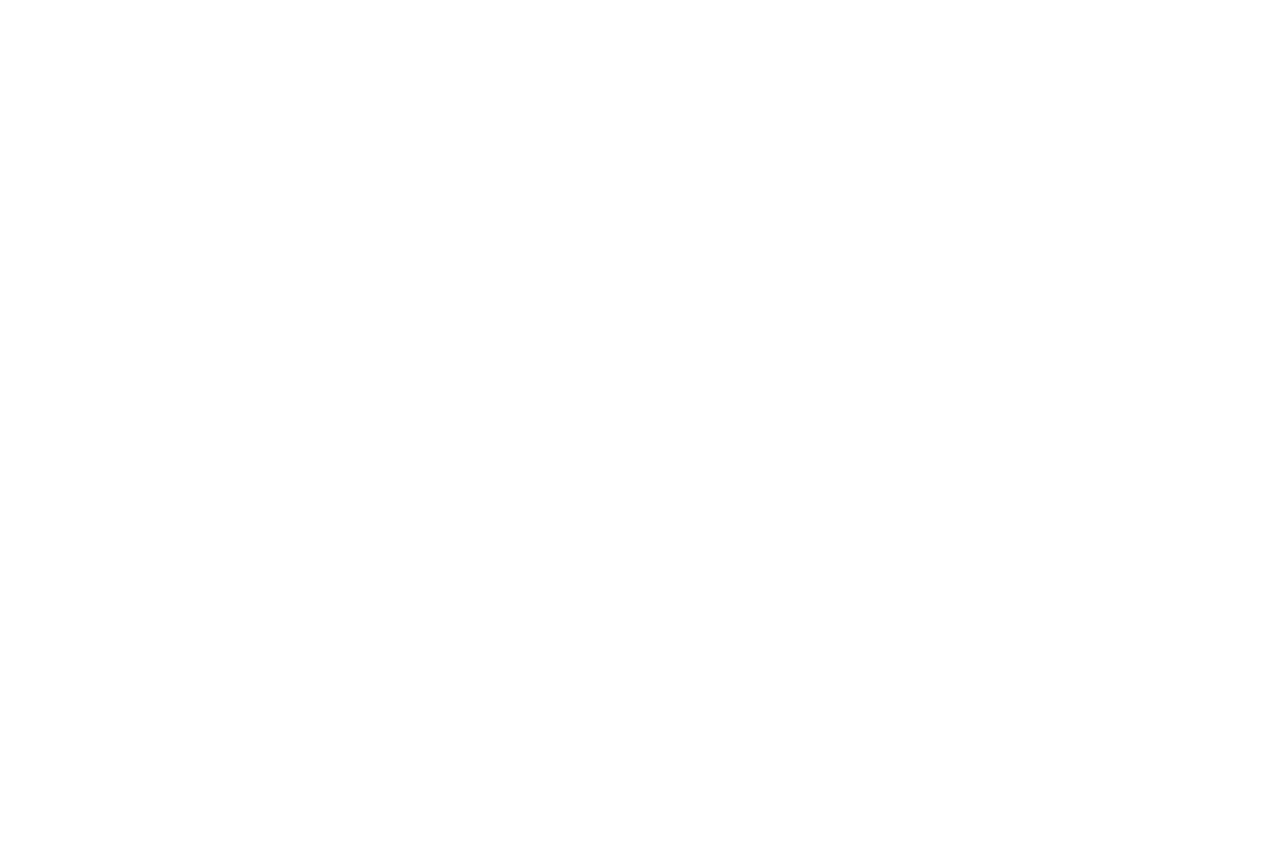
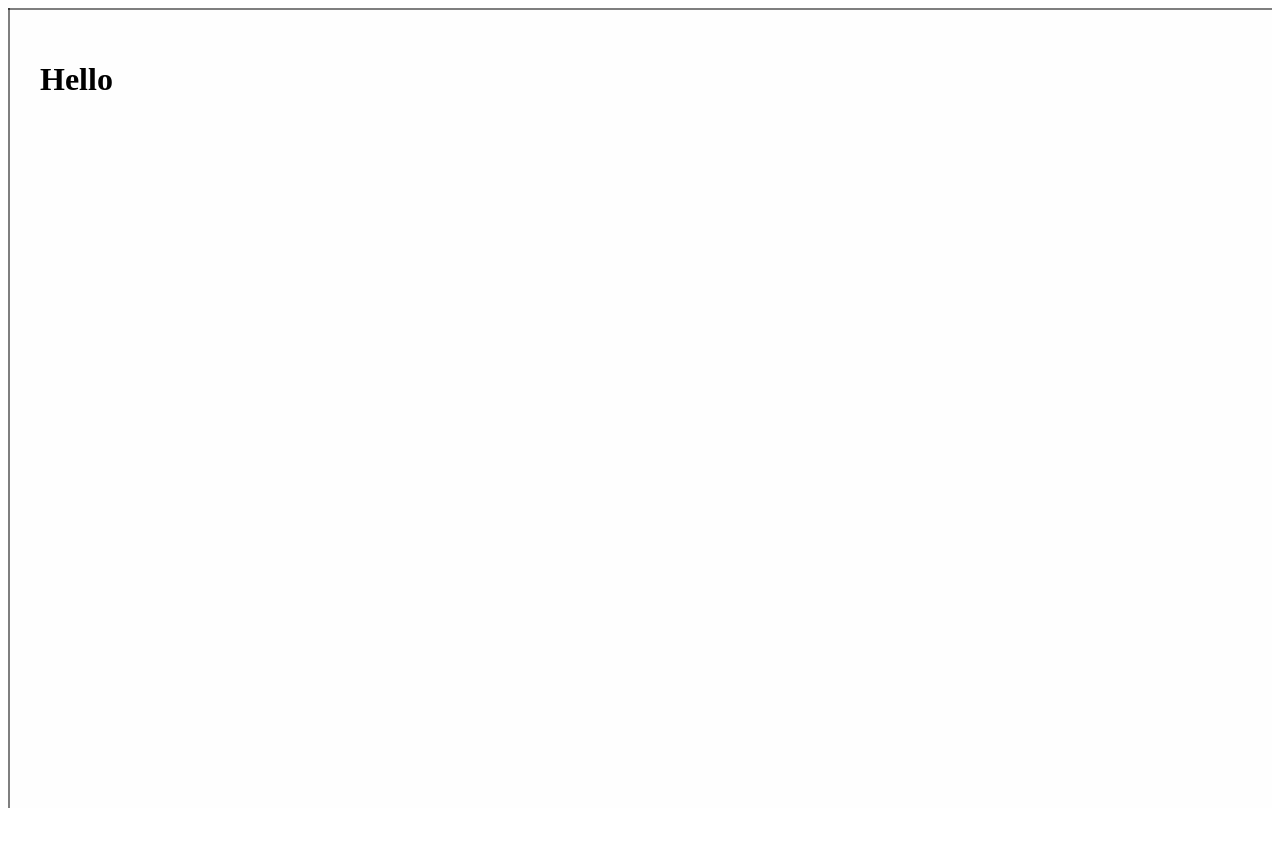
Before and after one commit to RifqiNotWibu/kucing-fintrack-web, a React (Create React App) app: page / in a window 1280 px wide. Shown: the top 846 px of the page. Before the commit the page ends 800 px from the top, so only its background shows below. Built offline with nearby package versions, Linux system fonts and the light colour scheme.

Commit message:
Adjusted app.js

```diff
--- a/src/App.js
+++ b/src/App.js
@@ -1,5 +1,22 @@
+import styled from "styled-components";
+import bg from "./img/bg.png";
+import { MainLayout } from "./styles/Layouts";
+
 function App() {
-  return <div className="App"></div>;
+  return (
+    <AppStyled bg={bg} className="App">
+      <MainLayout>
+        <h1>Hello</h1>
+      </MainLayout>
+    </AppStyled>
+  );
 }
 
+const AppStyled = styled.div`
+  height: 100vh;
+  background-image: url(${(props) => props.bg});
+  position: relative;
+`;
 export default App;
+
+//1:09:21
```
